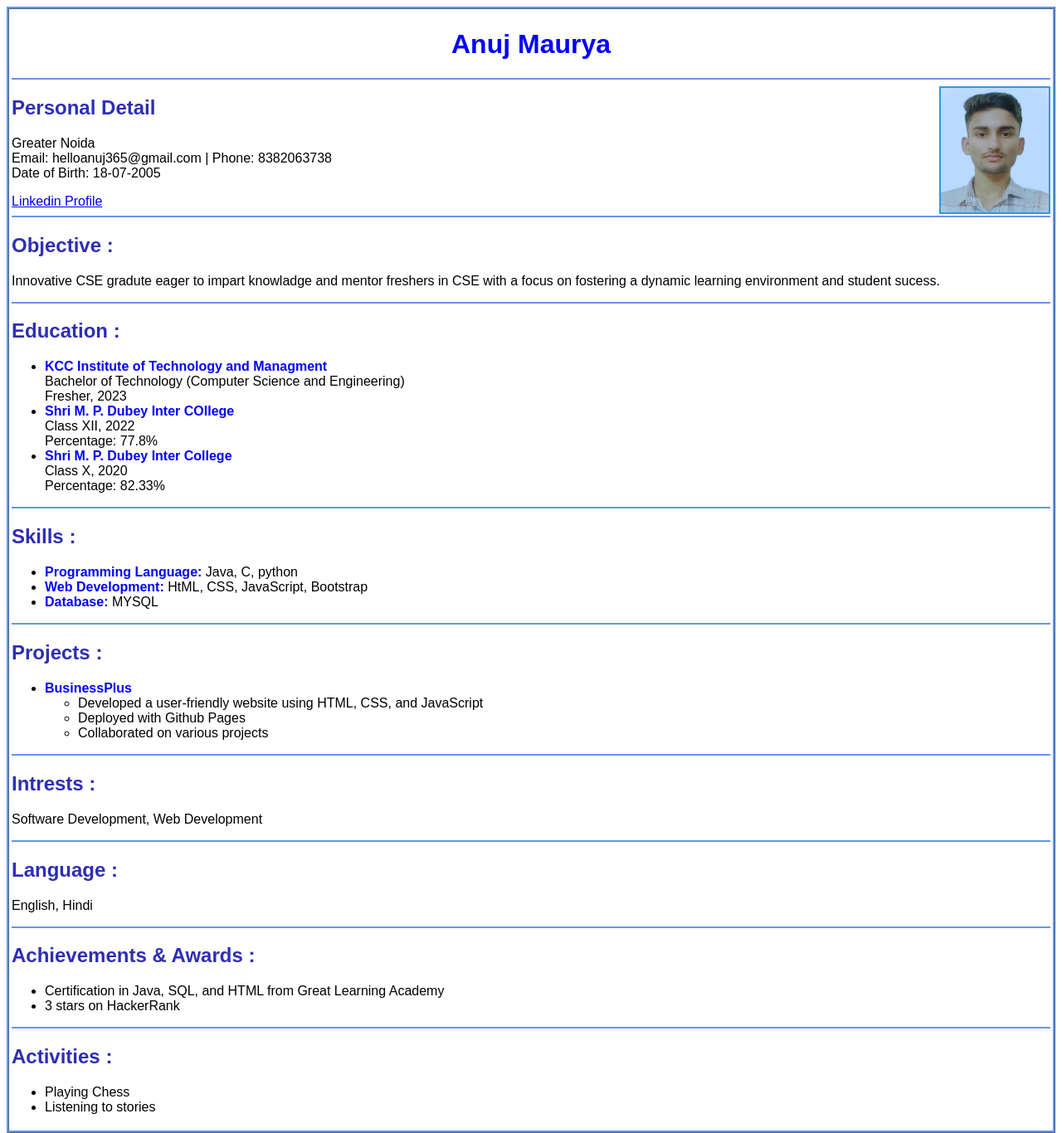
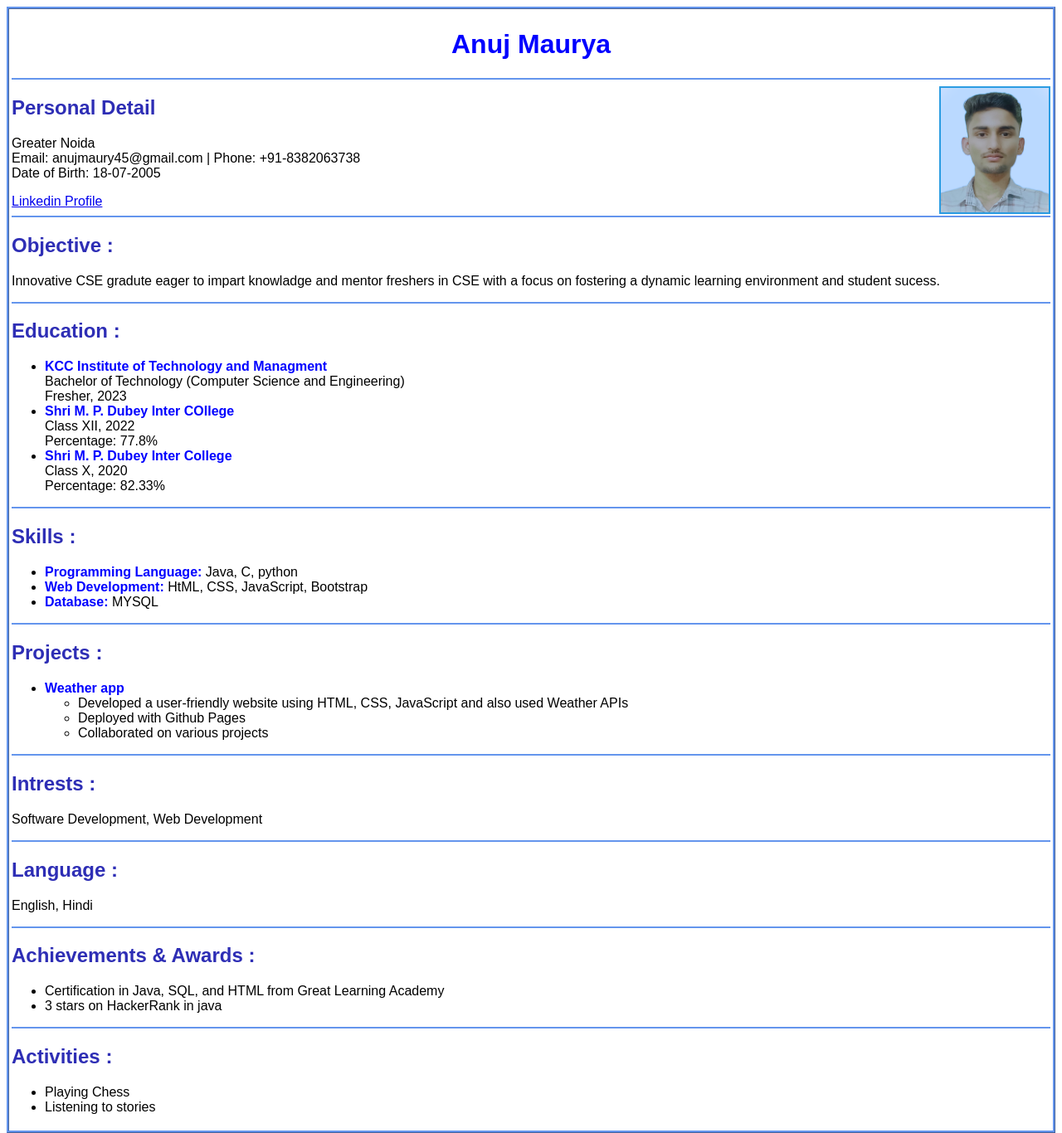
Before and after one commit to Anuj8653/My_Resume, a plain HTML site: page index.html in a window 1280 px wide. Shown: the whole page at 83% size. Drawn offline with Linux system fonts and the light colour scheme.

Commit message:
Update index.html

```diff
--- a/index.html
+++ b/index.html
@@ -39,7 +39,7 @@
         <img src="image.png" class="img" align="right">
         <h2>Personal Detail</h2>
         <p>
-            Greater Noida<br>Email: helloanuj365@gmail.com | Phone: 8382063738<br> Date of Birth: 18-07-2005
+            Greater Noida<br>Email: anujmaury45@gmail.com | Phone: +91-8382063738<br> Date of Birth: 18-07-2005
         </p>
        <a href = "https://www.linkedin.com/feed/" >Linkedin Profile</a>
        </div>
@@ -75,9 +75,9 @@
        <hr/>
        <h2>Projects :</h2>
        <ul>
-        <li><strong>BusinessPlus</strong></li>
+        <li><strong>Weather app</strong></li>
         <ul>
-            <li>Developed a user-friendly website using HTML, CSS, and JavaScript</li>
+            <li>Developed a user-friendly website using HTML, CSS, JavaScript and also used Weather APIs</li>
             <li>Deployed with Github Pages</li>
             <li>Collaborated on various projects</li>
         </ul>
@@ -92,7 +92,7 @@
     <h2>Achievements & Awards :</h2>
     <ul>
         <li>Certification in Java, SQL, and HTML from Great Learning Academy</li>
-        <li>3 stars on HackerRank</li>
+        <li>3 stars on HackerRank in java</li>
     </ul>
     <hr/>
     <h2>Activities :</h2>
```
